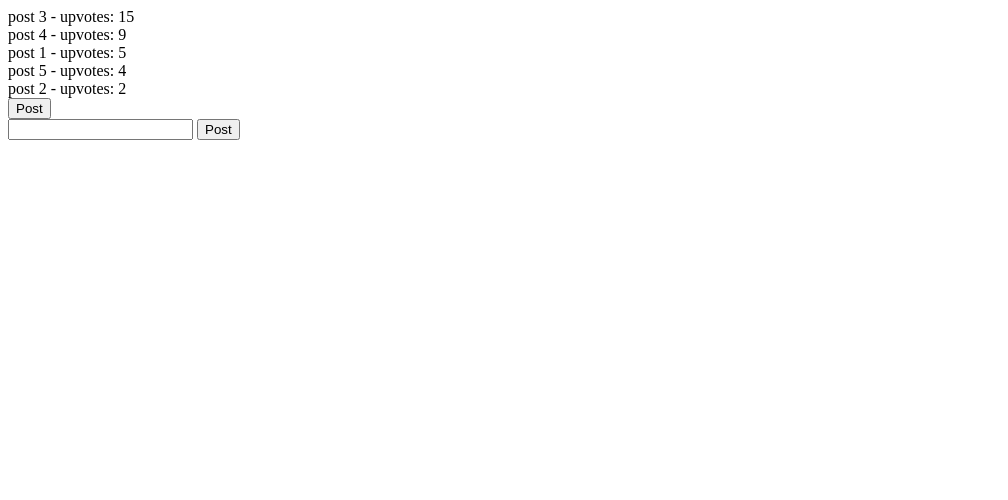
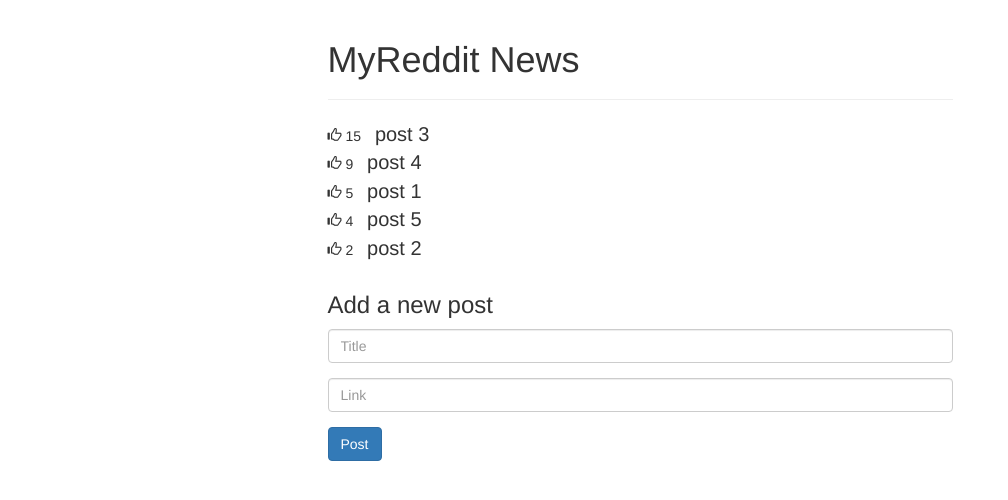
Before and after one commit to andela-sakande/MyReddit, a plain HTML site: page index.html in a window 1280 px wide. Shown: the whole page, without its empty margins (0-1008 px from the left). Drawn offline with nearby package versions, Linux system fonts and the light colour scheme.

Commit message:
Add bootstrap

```diff
--- a/app.js
+++ b/app.js
@@ -9,7 +9,15 @@
   ];
   $scope.addPost = function(){
     if(!$scope.title || $scope.title === '') { return; }
-    $scope.posts.push({title: $scope.title, upvotes: 0});
-    $scope.title = '';
+    $scope.posts.push({
+    title: $scope.title,
+    link: $scope.link,
+    upvotes: 0
+  });
+  $scope.title = '';
+  $scope.link = '';
+  };
+  $scope.incrementUpvotes = function(post) {
+    post.upvotes += 1;
   };
 }]);
--- a/index.html
+++ b/index.html
@@ -1,17 +1,54 @@
 <html>
 <head>
-    <title>My Reddit App!</title>
-    <script src="http://ajax.googleapis.com/ajax/libs/angularjs/1.2.19/angular.min.js"></script>
+  <title>My Reddit News</title>
+  <link href="https://maxcdn.bootstrapcdn.com/bootstrap/3.3.6/css/bootstrap.min.css" rel="stylesheet">
+
+  <script src="https://cdnjs.cloudflare.com/ajax/libs/angular.js/1.5.5/angular.js"></script>
   <script src="app.js"></script>
+  <style> .glyphicon-thumbs-up { cursor:pointer } </style>
 </head>
 <body ng-app="MyReddit" ng-controller="MainCtrl">
-    <div ng-repeat="post in posts | orderBy: '-upvotes'">
-      {{post.title}} - upvotes: {{post.upvotes}}
+  <div class="row">
+    <div class="col-md-6 col-md-offset-3">
+
+      <div class="page-header">
+        <h1>MyReddit News</h1>
       </div>
-    <button ng-click="addPost()">Post</button>
-    <form ng-submit="addPost()">
-      <input type="text" ng-model="title"></input>
-      <button type="submit">Post</button>
+
+      <div ng-repeat="post in posts | orderBy:'-upvotes'">
+        <span class="glyphicon glyphicon-thumbs-up"
+          ng-click="incrementUpvotes(post)"></span>
+        {{post.upvotes}}
+        <span style="font-size:20px; margin-left:10px;">
+          <a ng-show="post.link" href="{{post.link}}">
+            {{post.title}}
+          </a>
+          <span ng-hide="post.link">
+            {{post.title}}
+          </span>
+        </span>
+      </div>
+
+      <form ng-submit="addPost()"
+        style="margin-top:30px;">
+        <h3>Add a new post</h3>
+
+        <div class="form-group">
+          <input type="text"
+            class="form-control"
+            placeholder="Title"
+            ng-model="title"></input>
+        </div>
+        <div class="form-group">
+          <input type="text"
+          class="form-control"
+          placeholder="Link"
+          ng-model="link"></input>
+        </div>
+        <button type="submit" class="btn btn-primary">Post</button>
       </form>
+
+    </div>
+  </div>
 </body>
 </html>
```
Lines whose indentation alone changed are shown as unchanged.
